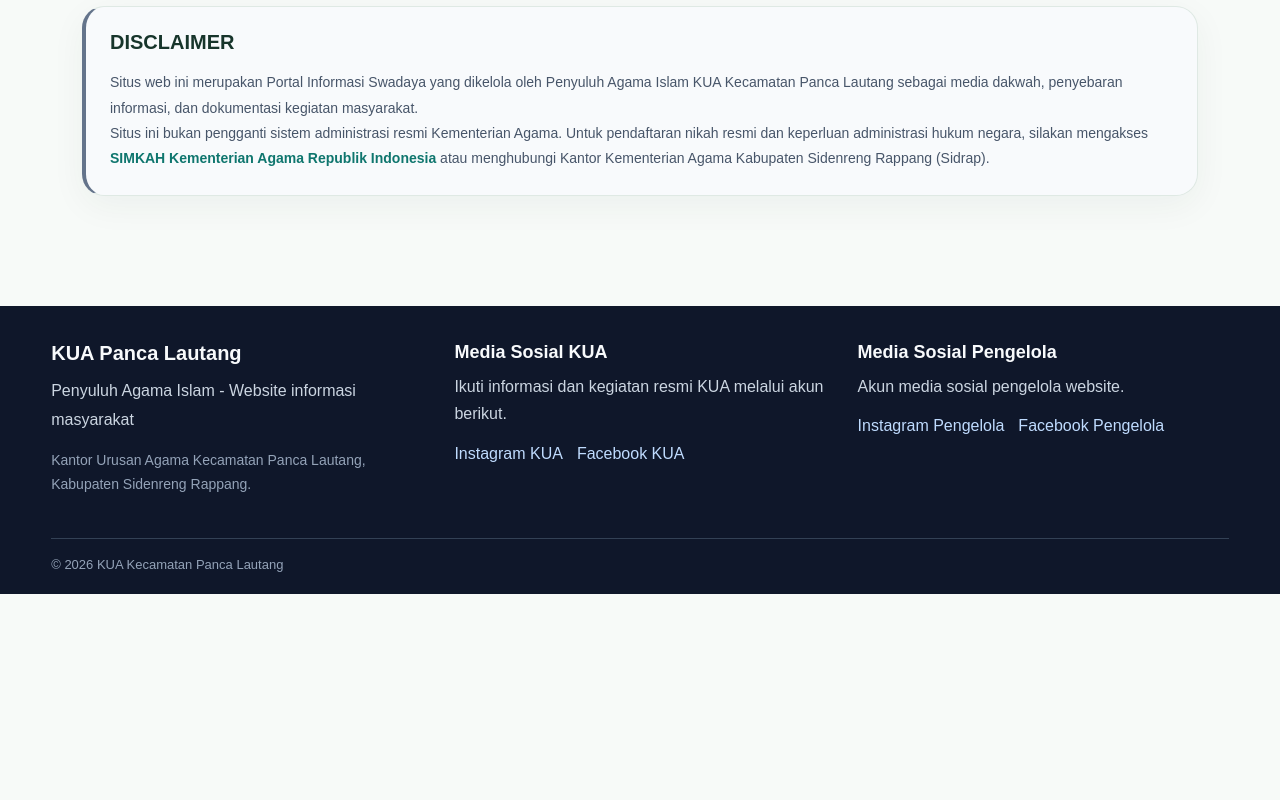
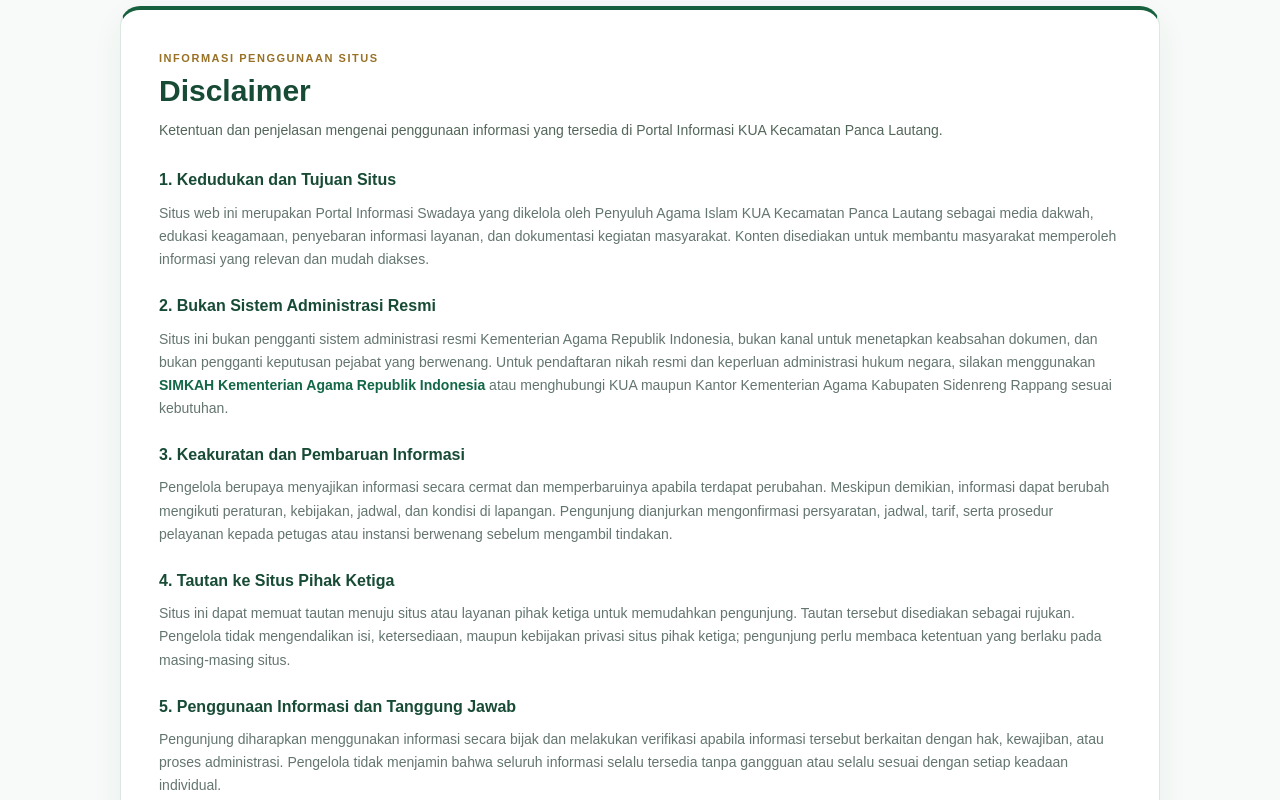
Before and after one commit to suriantosag-cyber/kua-panca-lautang-premium, a Next.js app: page / in a window 1280 px wide. Shown: the part 5640-6440 px from the top of the page. Before the commit the page ends 6234 px from the top, so only its background shows below. Built offline with nearby package versions, Linux system fonts and the light colour scheme; no server answers; the database is empty.

Commit message:
content: improve website disclaimer and usage terms

```diff
--- a/app/page.js
+++ b/app/page.js
@@ -488,42 +488,86 @@ src="https://maps.google.com/maps?q=KUA%20Panca%20Lautang%2C%20Panca%20Lautang%2
 <section
   id="disclaimer"
   className="section"
-  style={{ paddingTop: "0" }}
+  aria-labelledby="disclaimer-title"
+  style={{ paddingTop: 0, paddingBottom: 48 }}
 >
   <div className="wrap">
-    <div
+    <article
       className="card"
       style={{
-        borderLeft: "4px solid #64748b",
-        background: "#f8fafc",
-        padding: "24px",
+        maxWidth: 1040,
+        margin: '0 auto',
+        padding: 'clamp(22px, 4vw, 38px)',
+        border: '1px solid #dce8e1',
+        borderTop: '4px solid #17613f',
+        borderRadius: 20,
+        background: '#fff',
+        boxShadow: '0 12px 32px rgba(20, 65, 44, .06)',
       }}
     >
-      <h2 style={{ marginTop: 0, fontSize: "20px" }}>
-        DISCLAIMER
-      </h2>
-      <p style={{ lineHeight: 1.8, color: "#475569" }}>
-        Situs web ini merupakan Portal Informasi Swadaya yang
-        dikelola oleh Penyuluh Agama Islam KUA Kecamatan Panca
-        Lautang sebagai media dakwah, penyebaran informasi, dan
-        dokumentasi kegiatan masyarakat.
-      </p>
-      <p style={{ lineHeight: 1.8, color: "#475569", marginBottom: 0 }}>
-        Situs ini bukan pengganti sistem administrasi resmi
-        Kementerian Agama. Untuk pendaftaran nikah resmi dan
-        keperluan administrasi hukum negara, silakan mengakses{" "}
-        <a
-          href="https://simkah4.kemenag.go.id"
-          target="_blank"
-          rel="noreferrer"
-          style={{ fontWeight: 600, color: "#0f766e" }}
-        >
-          SIMKAH Kementerian Agama Republik Indonesia
-        </a>{" "}
-        atau menghubungi Kantor Kementerian Agama Kabupaten
-        Sidenreng Rappang (Sidrap).
-      </p>
-    </div>
+      <div style={{ marginBottom: 22 }}>
+        <span style={{ color: '#987126', fontSize: 11, fontWeight: 800, letterSpacing: '.14em' }}>
+          INFORMASI PENGGUNAAN SITUS
+        </span>
+        <h2 id="disclaimer-title" style={{ margin: '8px 0 10px', color: '#174b35', fontSize: 'clamp(23px, 3vw, 30px)' }}>
+          Disclaimer
+        </h2>
+        <p style={{ maxWidth: 820, margin: 0, color: '#53665a', lineHeight: 1.8 }}>
+          Ketentuan dan penjelasan mengenai penggunaan informasi yang tersedia di Portal Informasi KUA Kecamatan Panca Lautang.
+        </p>
+      </div>
+
+      <div style={{ display: 'grid', gap: 20, color: '#405448', lineHeight: 1.85 }}>
+        <div>
+          <h3 style={{ margin: '0 0 7px', color: '#174b35', fontSize: 16 }}>1. Kedudukan dan Tujuan Situs</h3>
+          <p style={{ margin: 0 }}>
+            Situs web ini merupakan Portal Informasi Swadaya yang dikelola oleh Penyuluh Agama Islam KUA Kecamatan Panca Lautang sebagai media dakwah, edukasi keagamaan, penyebaran informasi layanan, dan dokumentasi kegiatan masyarakat. Konten disediakan untuk membantu masyarakat memperoleh informasi yang relevan dan mudah diakses.
+          </p>
+        </div>
+
+        <div>
+          <h3 style={{ margin: '0 0 7px', color: '#174b35', fontSize: 16 }}>2. Bukan Sistem Administrasi Resmi</h3>
+          <p style={{ margin: 0 }}>
+            Situs ini bukan pengganti sistem administrasi resmi Kementerian Agama Republik Indonesia, bukan kanal untuk menetapkan keabsahan dokumen, dan bukan pengganti keputusan pejabat yang berwenang. Untuk pendaftaran nikah resmi dan keperluan administrasi hukum negara, silakan menggunakan <a href="https://simkah4.kemenag.go.id" target="_blank" rel="noopener noreferrer" style={{ color: '#126747', fontWeight: 700 }}>SIMKAH Kementerian Agama Republik Indonesia</a> atau menghubungi KUA maupun Kantor Kementerian Agama Kabupaten Sidenreng Rappang sesuai kebutuhan.
+          </p>
+        </div>
+
+        <div>
+          <h3 style={{ margin: '0 0 7px', color: '#174b35', fontSize: 16 }}>3. Keakuratan dan Pembaruan Informasi</h3>
+          <p style={{ margin: 0 }}>
+            Pengelola berupaya menyajikan informasi secara cermat dan memperbaruinya apabila terdapat perubahan. Meskipun demikian, informasi dapat berubah mengikuti peraturan, kebijakan, jadwal, dan kondisi di lapangan. Pengunjung dianjurkan mengonfirmasi persyaratan, jadwal, tarif, serta prosedur pelayanan kepada petugas atau instansi berwenang sebelum mengambil tindakan.
+          </p>
+        </div>
+
+        <div>
+          <h3 style={{ margin: '0 0 7px', color: '#174b35', fontSize: 16 }}>4. Tautan ke Situs Pihak Ketiga</h3>
+          <p style={{ margin: 0 }}>
+            Situs ini dapat memuat tautan menuju situs atau layanan pihak ketiga untuk memudahkan pengunjung. Tautan tersebut disediakan sebagai rujukan. Pengelola tidak mengendalikan isi, ketersediaan, maupun kebijakan privasi situs pihak ketiga; pengunjung perlu membaca ketentuan yang berlaku pada masing-masing situs.
+          </p>
+        </div>
+
+        <div>
+          <h3 style={{ margin: '0 0 7px', color: '#174b35', fontSize: 16 }}>5. Penggunaan Informasi dan Tanggung Jawab</h3>
+          <p style={{ margin: 0 }}>
+            Pengunjung diharapkan menggunakan informasi secara bijak dan melakukan verifikasi apabila informasi tersebut berkaitan dengan hak, kewajiban, atau proses administrasi. Pengelola tidak menjamin bahwa seluruh informasi selalu tersedia tanpa gangguan atau selalu sesuai dengan setiap keadaan individual.
+          </p>
+        </div>
+
+        <div>
+          <h3 style={{ margin: '0 0 7px', color: '#174b35', fontSize: 16 }}>6. Perubahan Ketentuan</h3>
+          <p style={{ margin: 0 }}>
+            Pengelola dapat memperbarui isi situs dan Disclaimer ini sewaktu-waktu untuk menyesuaikan kebutuhan informasi, perbaikan, atau perubahan ketentuan yang berlaku. Versi yang ditampilkan pada halaman ini merupakan versi yang berlaku saat diakses.
+          </p>
+        </div>
+
+        <div style={{ padding: 17, border: '1px solid #e1ebe4', borderRadius: 14, background: '#f6faf7' }}>
+          <h3 style={{ margin: '0 0 7px', color: '#174b35', fontSize: 16 }}>7. Pertanyaan dan Koreksi Informasi</h3>
+          <p style={{ margin: 0 }}>
+            Jika menemukan informasi yang perlu dikoreksi atau memiliki pertanyaan mengenai konten situs, silakan menghubungi pengelola melalui bagian <a href="/#kontak" style={{ color: '#126747', fontWeight: 700 }}>Kontak</a> pada website ini.
+          </p>
+        </div>
+      </div>
+    </article>
   </div>
 </section>
 
```
